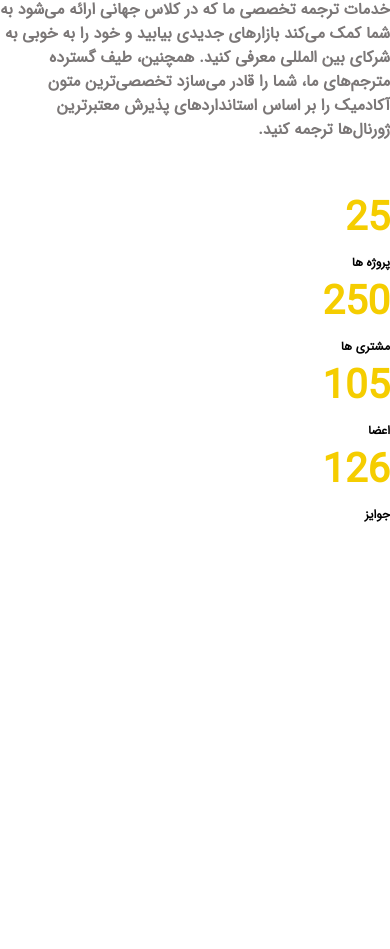
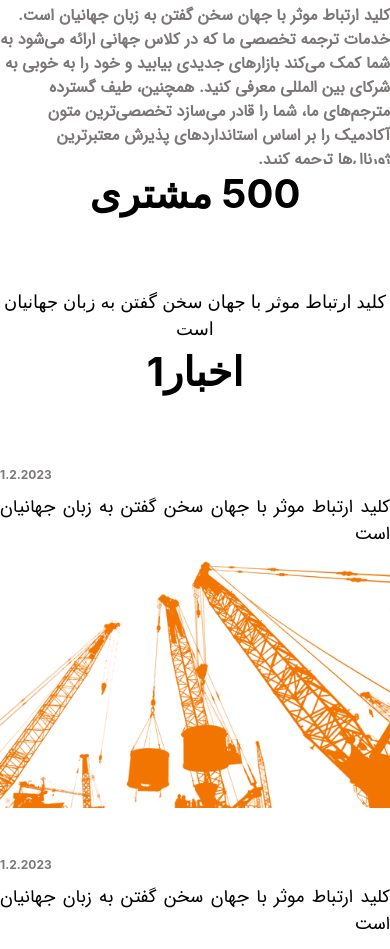
Before and after one commit to vahidyousefinavid/construction-product-ui-react, a React (Create React App) app: page / in a window 390 px wide. Shown: the part 4185-5134 px from the top of the page. Before the commit the page ends 4711 px from the top, so only its background shows below. Built offline with nearby package versions, Linux system fonts and the light colour scheme.

Commit message:
add slider text

```diff
--- a/src/App.js
+++ b/src/App.js
@@ -5,6 +5,7 @@ import Ht from './Layout/ListHesderText/Ht'
 import ListH from './Layout/ListHero/ListH'
 import Slider from './Layout/Caruosel/Slider'
 import Achieve from './Layout/Achivement/Achieve'
+import SlideT from './Layout/slideText/SlideT'
 
 const App = () => {
   return (
@@ -15,6 +16,7 @@ const App = () => {
      <ListH/>
      <Slider/>
      <Achieve/>
+     <SlideT/>
     </div>
   )
 }
--- a/src/Layout/Caruosel/Slider.js
+++ b/src/Layout/Caruosel/Slider.js
@@ -30,7 +30,7 @@ const Slider = () => {
   return (
     <div className="Containerr">
       <Swiper
-        style={{ marginBottom: "50px" }}
+        style={{ marginBottom: "50px",paddingBottom:"30px" }}
         slidesPerView={1}
         spaceBetween={10}
         pagination={{
@@ -60,10 +60,23 @@ const Slider = () => {
         {Slides.map((item, index) => (
           <SwiperSlide key={index} style={{ position: "relative" }}>
             <img style={{ height: "25rem" }} src={item.src} />
-            <h4 className="font-iransans" style={{ position: "absolute", bottom: "3rem", fontSize: "20px",fontWeight:"bold" }}>
+            <h4
+              className="font-iransans"
+              style={{
+                position: "absolute",
+                bottom: "3rem",
+                fontSize: "20px",
+                fontWeight: "bold",
+              }}
+            >
               ازخشت اول با شما هستیم
             </h4>
-            <span className="font-iransans absolute bottom-3" style={{color:"#000", fontSize:"15px"}}>دیدن پروژه</span>
+            <span
+              className="font-iransans absolute bottom-3"
+              style={{ color: "#000", fontSize: "15px" }}
+            >
+              دیدن پروژه
+            </span>
           </SwiperSlide>
         ))}
 
--- /dev/null
+++ b/src/Layout/slideText/SlideT.js
@@ -0,0 +1,103 @@
+import React from "react";
+import { Swiper, SwiperSlide } from "swiper/react";
+import { Pagination } from "swiper/modules";
+import "swiper/css";
+import "swiper/css/pagination";
+import "./SlideT.css";
+import photo1 from "./../../image/slide1.png";
+import photo2 from "./../../image/slide2.png";
+// import photo3 from './../../image/slide3.png'
+
+const SliText = [
+  {
+    id: 1,
+    src: photo1,
+    title1: "اخبار1",
+    title2: "500 مشتری",
+    text: "کلید ارتباط موثر با جهان سخن گفتن به زبان جهانیان است",
+    date: "1.2.2023",
+  },
+  {
+    id: 2,
+    src: photo2,
+    title1: "اخبار2",
+    title2: "300 مشتری",
+    text: "کلید ارتباط موثر با جهان سخن گفتن به زبان جهانیان است",
+    date: "3.5.2023",
+  },
+];
+const SlideT = () => {
+  return (
+    <div className="mb-12">
+      <div>
+        <Swiper
+          spaceBetween={30}
+          pagination={{
+            clickable: true,
+          }}
+          modules={[Pagination]}
+          className="mySwiper"
+        >
+          {SliText.map((item, index) => (
+            <SwiperSlide key={index}>
+              <div className="row mb-6">
+                <div className="col-5">
+                  <div>
+                    <h1 style={{fontSize:"40px",fontWeight:"bold",marginBottom:"4rem"}}>{item.title2}</h1>
+                    <p>{item.text}</p>
+                  </div>
+                </div>
+                <div className="col-5 ">
+                  <div className="row mb-16">
+                    <h1 style={{fontSize:"40px",fontWeight:"bold"}}>{item.title1}</h1>
+                  </div>
+                  <div className="row text-center mb-12 sm:basis-full">
+                    <div className="col-5">
+                      <div className="">
+                        <h6  style={{marginBottom:"10px",color:"#7b7777",textAlign:"end",fontSize:"12px",fontWeight:"bold"}}>{item.date}</h6>
+                        <p  className="font-iransans" style={{textAlign:"justify"}}> {item.text}</p>
+                      </div>
+                    </div>
+                    <div className="col-2">
+                        <div>
+                            <img src={item.src}/>
+                        </div>
+                    </div>
+                  </div>
+                  <div className="row text-center mb-12">
+                    <div className="col-5">
+                      <div className="">
+                      <h6  style={{marginBottom:"10px",color:"#7b7777",textAlign:"end",fontSize:"12px",fontWeight:"bold"}}>{item.date}</h6>
+                      <p className="font-iransans" style={{textAlign:"justify"}}>{item.text}</p>
+                      </div>
+                    </div>
+                    <div className="col-2">
+                    <div>
+                            <img src={item.src}/>
+                        </div>
+                    </div>
+                  </div>
+                  <div className="row text-center mb-12">
+                    <div className="col-5">
+                      <div className="">
+                      <h6 style={{marginBottom:"10px",textAlign:"end",color:"#7b7777",fontSize:"12px",fontWeight:"bold"}}>{item.date}</h6>
+                      <p  className="font-iransans" style={{textAlign:"justify"}}>{item.text}</p>
+                      </div>
+                    </div>
+                    <div className="col-2">
+                    <div>
+                            <img src={item.src}/>
+                        </div>
+                    </div>
+                  </div>
+                </div>
+              </div>
+            </SwiperSlide>
+          ))}
+        </Swiper>
+      </div>
+    </div>
+  );
+};
+
+export default SlideT;
```
Also changed, not shown: src/Layout/slideText/SlideT.css (added).
